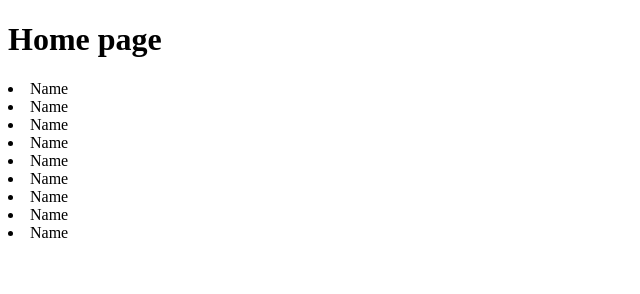
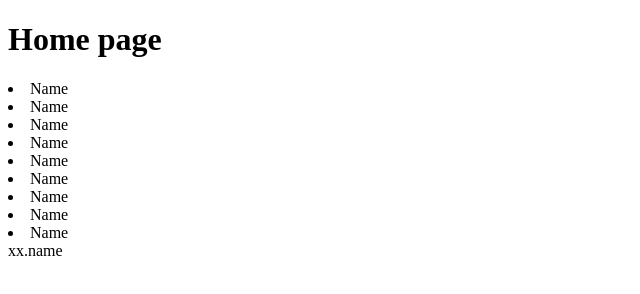
Before and after one commit to md-julhas/Readme, a plain HTML site: page index.html in a window 1280 px wide. Shown: the full height of the page, 0-640 px from the left. Drawn offline with Linux system fonts and the light colour scheme.

Commit message:
xx name added

```diff
--- a/index.html
+++ b/index.html
@@ -16,5 +16,6 @@
     <li>Name</li>
     <li>Name</li>
     <li>Name</li>
+    xx.name
   </body>
 </html>
```
